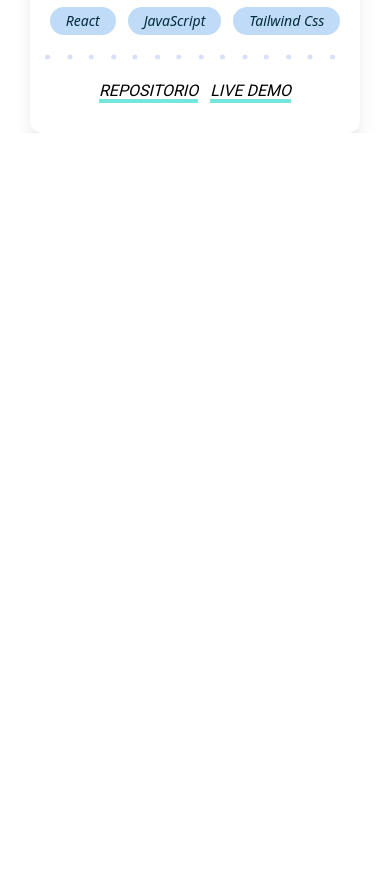
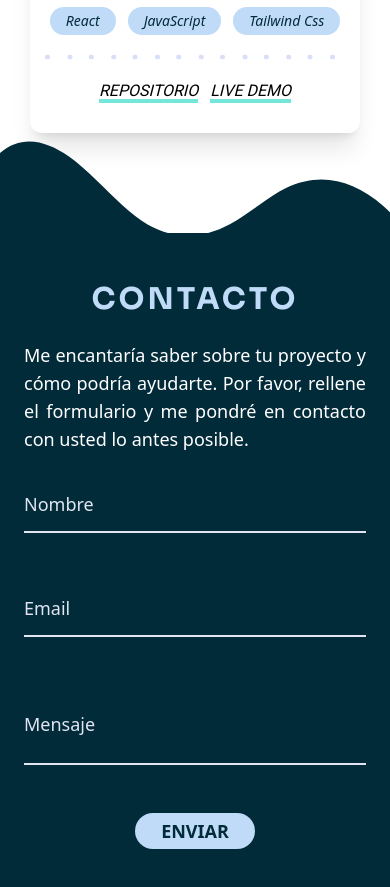
Before and after one commit to ShamirLeon/shamir-leon-portfolio, a React (Vite) app: page / in a window 390 px wide. Shown: the part 3860-4747 px from the top of the page. Before the commit the page ends 3993 px from the top, so only its background shows below. Built offline with nearby package versions, Linux system fonts and the light colour scheme.

Commit message:
Contact Section - Mobile Design

```diff
--- a/src/App.jsx
+++ b/src/App.jsx
@@ -1,4 +1,5 @@
 import AboutMe from './components/About Me/AboutMe';
+import Contact from './components/Contact/Contact';
 import Hero from './components/Hero/Hero';
 import NavBar from './components/navBar/NavBar';
 import Projects from './components/ProjectsC/Projects';
@@ -12,6 +13,7 @@ const App = () => {
 			<AboutMe />
 			<Skills />
 			<Projects />
+			<Contact />
 		</div>
 	);
 };
--- /dev/null
+++ b/src/components/Contact/Contact.jsx
@@ -0,0 +1,40 @@
+import WavesTopMobile from '../../assets/Icons/WavesTopMobile';
+
+import { ContactSection } from '../../data/data.json';
+
+const Contact = params => {
+	return (
+		<>
+			<WavesTopMobile className='-mb-1' />
+			<section id='Contact' className='bg-Dark-Blue px-6 py-12 text-center'>
+				<h2 className='mb-6 text-3xl font-bold uppercase tracking-widest text-Light-Accent-Blue'>
+					Contacto
+				</h2>
+				<p className='text-justify text-lg text-White'>{ContactSection}</p>
+
+				<form action='' className='flex flex-col gap-12 py-6'>
+					<input
+						id='nombre'
+						type='text'
+						placeholder='Nombre'
+						className='h-14 w-full border-b-2 border-b-Light-Gray bg-transparent text-lg text-Light-Gray placeholder:absolute placeholder:text-lg placeholder:text-Light-Gray focus:outline-none'
+					/>
+					<input
+						type='email'
+						placeholder='Email'
+						className='h-14 w-full border-b-2 border-b-Light-Gray bg-transparent text-lg text-Light-Gray placeholder:absolute placeholder:text-lg placeholder:text-Light-Gray focus:outline-none'
+					/>
+					<input
+						type='text'
+						placeholder='Mensaje'
+						className='h-20 w-full border-b-2 border-b-Light-Gray bg-transparent text-lg text-Light-Gray placeholder:absolute placeholder:text-lg placeholder:text-Light-Gray  focus:outline-none'
+					/>
+					<button className='mx-auto w-[120px] rounded-3xl bg-Light-Accent-Blue py-1 text-lg font-bold uppercase text-Dark-Blue'>
+						Enviar
+					</button>
+				</form>
+			</section>
+		</>
+	);
+};
+export default Contact;
```
